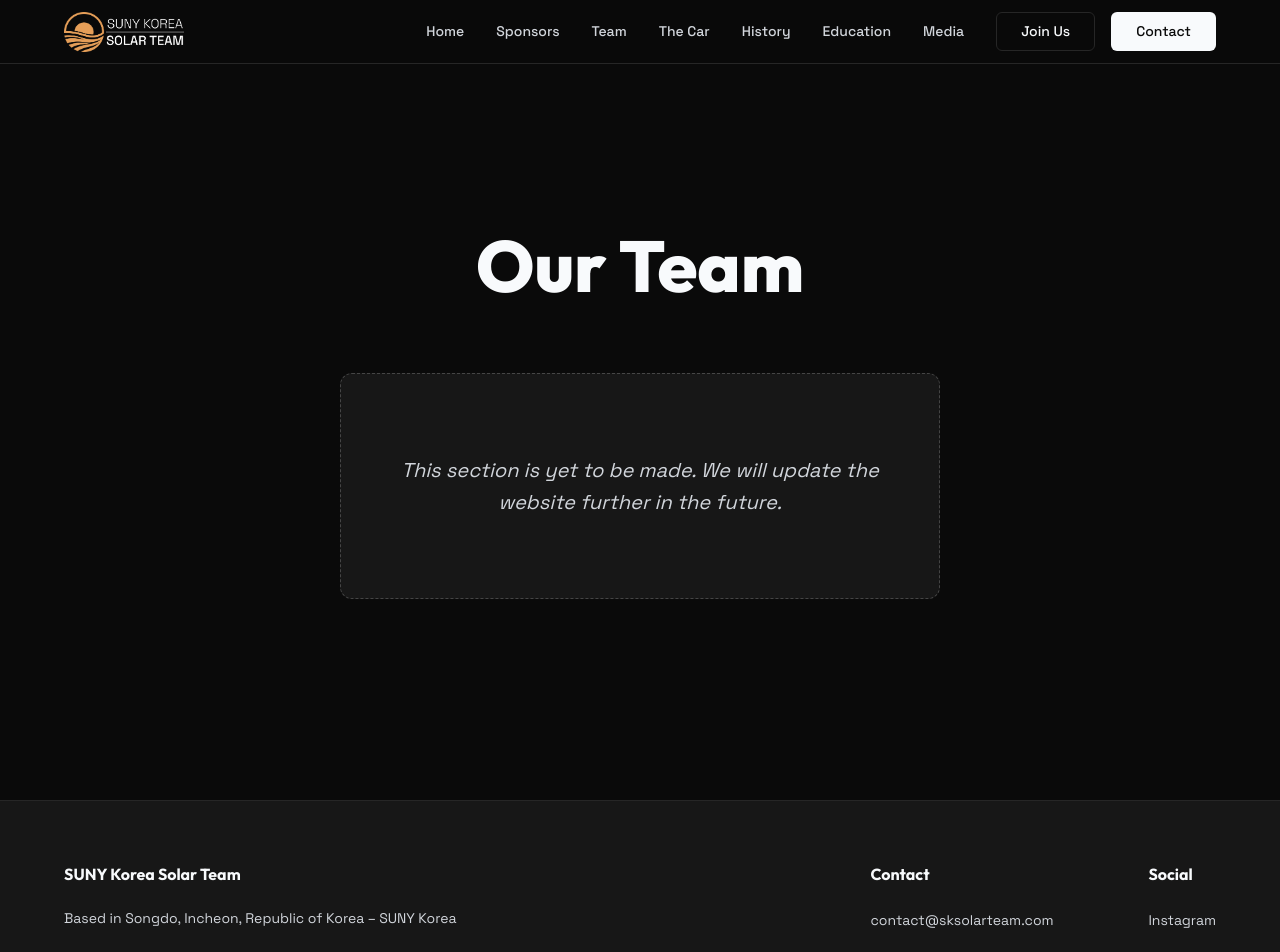
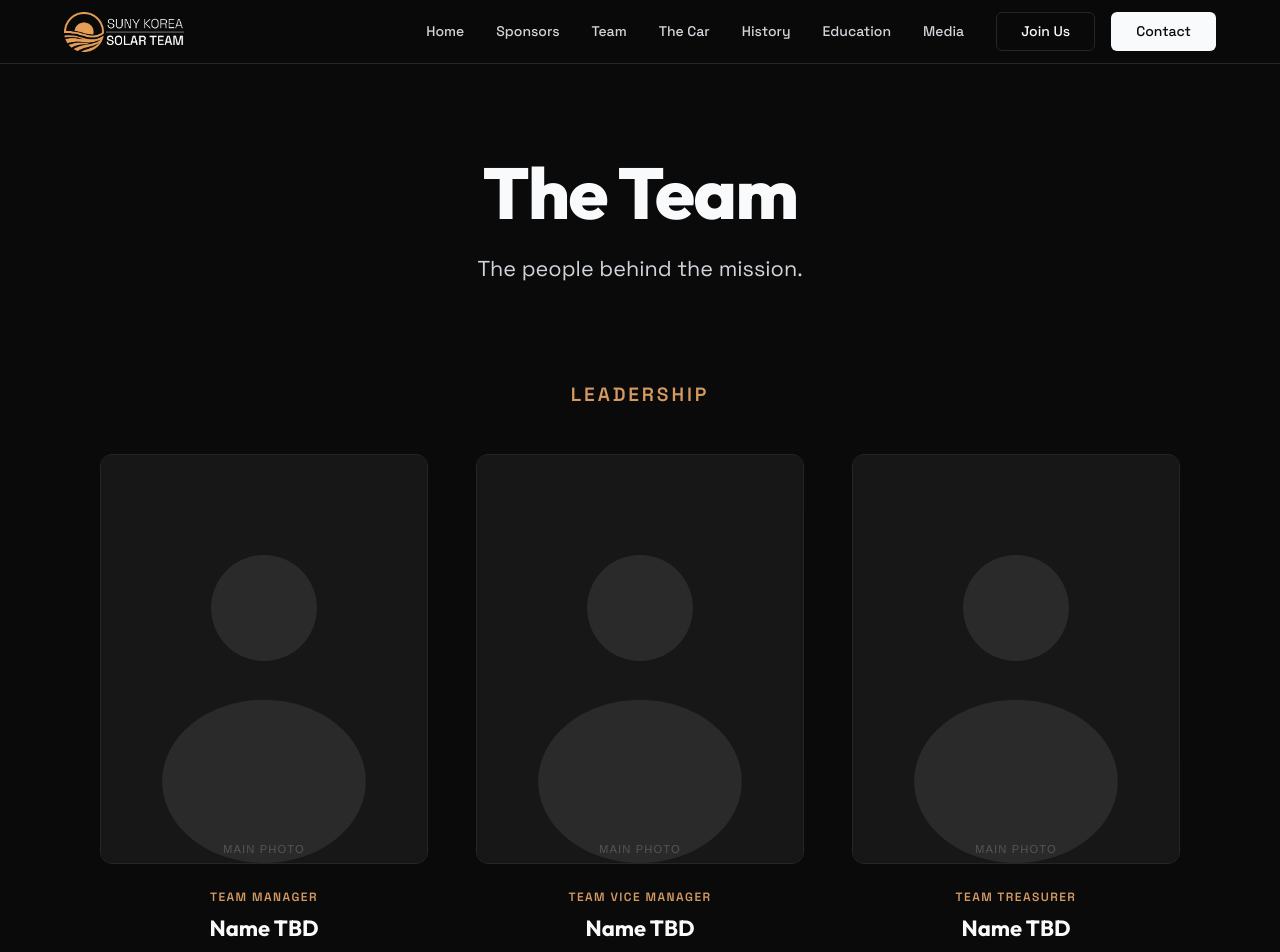
Before and after one commit to sunykoreasolarteam/website, a Next.js app: page /team in a window 1280 px wide. Shown: the top 952 px of the page. Built offline with nearby package versions, Linux system fonts and the light colour scheme.

Commit message:
feat: update Team page with leadership cards and dual-photo hover effect

```diff
--- a/src/app/team/Team.css
+++ b/src/app/team/Team.css
@@ -1,19 +1,19 @@
+/* ──────────────────────────────────────────────
+   Team Page
+   ────────────────────────────────────────────── */
+
 .team-page {
-  padding-top: 150px; /* Force clears the fixed navigation bar */
+  padding-top: 150px;
   padding-bottom: var(--space-16);
   min-height: 100vh;
   background-color: var(--color-bg-primary);
   color: var(--color-text-primary);
-  display: flex;
-  flex-direction: column;
 }
 
-.team-container {
-  flex: 1;
-  display: flex;
-  flex-direction: column;
-  align-items: center;
-  justify-content: center;
+/* Header */
+.team-header {
+  text-align: center;
+  margin-bottom: var(--space-12);
 }
 
 .team-page-title {
@@ -21,23 +21,153 @@
   font-size: clamp(3rem, 6vw, 4.5rem);
   font-weight: 800;
   color: var(--color-text-primary);
-  margin-bottom: var(--space-8);
+  margin-bottom: var(--space-2);
+  letter-spacing: -0.02em;
+}
+
+.team-page-subtitle {
+  font-size: clamp(1.125rem, 2vw, 1.35rem);
+  color: var(--color-text-secondary);
+  max-width: 500px;
+  margin: 0 auto;
+  line-height: 1.6;
+}
+
+/* Section Label */
+.team-section-label {
+  font-family: var(--font-sans);
+  font-size: clamp(1rem, 1.5vw, 1.25rem);
+  font-weight: 600;
+  text-transform: uppercase;
+  letter-spacing: 0.15em;
+  color: var(--color-accent-primary);
+  margin-bottom: var(--space-6);
   text-align: center;
 }
 
-.team-placeholder-box {
-  background-color: var(--color-bg-secondary);
-  border: 1px dashed rgba(255, 255, 255, 0.2);
-  border-radius: 12px;
-  padding: var(--space-10) var(--space-6);
-  max-width: 600px;
+/* Leadership Grid */
+.leadership-grid {
+  display: grid;
+  grid-template-columns: repeat(3, 1fr);
+  gap: var(--space-6);
+  max-width: 1080px;
+  margin: 0 auto;
+}
+
+/* Leader Card */
+.leader-card {
+  display: flex;
+  flex-direction: column;
+  align-items: center;
   text-align: center;
 }
 
-.team-placeholder-text {
-  font-size: 1.25rem;
-  line-height: 1.6;
+/* Photo Wrapper — hover crossfade */
+.leader-photo-wrapper {
+  position: relative;
+  width: 100%;
+  aspect-ratio: 4 / 5;
+  border-radius: 12px;
+  overflow: hidden;
+  background-color: var(--color-bg-secondary);
+  border: 1px solid var(--color-border);
+  margin: 0;
+  cursor: pointer;
+  transition: border-color 0.3s ease;
+}
+
+.leader-photo-wrapper:hover {
+  border-color: var(--color-accent-primary);
+}
+
+.leader-photo {
+  position: absolute;
+  top: 0;
+  left: 0;
+  width: 100%;
+  height: 100%;
+  object-fit: cover;
+  transition: opacity 0.4s ease;
+}
+
+.leader-photo--main {
+  opacity: 1;
+  z-index: 1;
+}
+
+.leader-photo--alt {
+  opacity: 0;
+  z-index: 2;
+}
+
+.leader-photo-wrapper:hover .leader-photo--main {
+  opacity: 0;
+}
+
+.leader-photo-wrapper:hover .leader-photo--alt {
+  opacity: 1;
+}
+
+/* Info block below photo */
+.leader-info {
+  display: flex;
+  flex-direction: column;
+  align-items: center;
+  gap: var(--space-1);
+  padding-top: var(--space-3);
+}
+
+.leader-role {
+  font-family: var(--font-sans);
+  font-size: 0.75rem;
+  font-weight: 600;
+  text-transform: uppercase;
+  letter-spacing: 0.12em;
+  color: var(--color-accent-primary);
+}
+
+.leader-name {
+  font-family: var(--font-display);
+  font-size: 1.375rem;
+  font-weight: 700;
+  color: var(--color-text-primary);
+  line-height: 1.3;
+}
+
+.leader-department {
+  font-size: 0.875rem;
   color: var(--color-text-secondary);
-  font-style: italic;
-  margin: 0;
+  font-weight: 400;
 }
+
+/* ── Responsive ───────────────────────────── */
+
+@media (max-width: 768px) {
+  .team-page {
+    padding-top: 120px;
+  }
+
+  .team-header {
+    margin-bottom: var(--space-8);
+  }
+
+  .leadership-grid {
+    grid-template-columns: 1fr;
+    max-width: 360px;
+    gap: var(--space-8);
+  }
+}
+
+@media (max-width: 480px) {
+  .leadership-grid {
+    max-width: 300px;
+  }
+}
+
+/* ── Reduced motion ───────────────────────── */
+@media (prefers-reduced-motion: reduce) {
+  .leader-photo,
+  .leader-photo-wrapper {
+    transition: none;
+  }
+}
--- a/src/app/team/page.jsx
+++ b/src/app/team/page.jsx
@@ -5,17 +5,78 @@ export const metadata = {
   description: 'Meet the multidisciplinary student engineers designing and building our solar racing vehicle.',
 };
 
+const leadership = [
+  {
+    id: 'team-manager',
+    role: 'Team Manager',
+    name: 'Name TBD',
+    department: 'Department TBD',
+    photoMain: '/assets/team/placeholder-main.svg',
+    photoAlt: '/assets/team/placeholder-alt.svg',
+  },
+  {
+    id: 'team-vice-manager',
+    role: 'Team Vice Manager',
+    name: 'Name TBD',
+    department: 'Department TBD',
+    photoMain: '/assets/team/placeholder-main.svg',
+    photoAlt: '/assets/team/placeholder-alt.svg',
+  },
+  {
+    id: 'team-treasurer',
+    role: 'Team Treasurer',
+    name: 'Name TBD',
+    department: 'Department TBD',
+    photoMain: '/assets/team/placeholder-main.svg',
+    photoAlt: '/assets/team/placeholder-alt.svg',
+  },
+];
+
 export default function Team() {
   return (
-    <div className="team-page">
-      <div className="container team-container">
-        <h1 className="team-page-title">Our Team</h1>
-        <div className="team-placeholder-box">
-          <p className="team-placeholder-text">
-            This section is yet to be made. We will update the website further in the future.
+    <main className="team-page">
+      <div className="container">
+        <header className="team-header">
+          <h1 className="team-page-title">The Team</h1>
+          <p className="team-page-subtitle">
+            The people behind the mission.
           </p>
-        </div>
+        </header>
+
+        <section className="team-leadership" aria-label="Team Leadership">
+          <h2 className="team-section-label">Leadership</h2>
+          <div className="leadership-grid">
+            {leadership.map((member) => (
+              <article key={member.id} className="leader-card" id={member.id}>
+                <figure className="leader-photo-wrapper">
+                  <img
+                    src={member.photoMain}
+                    alt={`${member.name} — ${member.role}`}
+                    className="leader-photo leader-photo--main"
+                    loading="lazy"
+                    width={320}
+                    height={400}
+                  />
+                  <img
+                    src={member.photoAlt}
+                    alt={`${member.name} — alternate photo`}
+                    className="leader-photo leader-photo--alt"
+                    loading="lazy"
+                    width={320}
+                    height={400}
+                    aria-hidden="true"
+                  />
+                </figure>
+                <figcaption className="leader-info">
+                  <span className="leader-role">{member.role}</span>
+                  <h3 className="leader-name">{member.name}</h3>
+                  <span className="leader-department">{member.department}</span>
+                </figcaption>
+              </article>
+            ))}
+          </div>
+        </section>
       </div>
-    </div>
+    </main>
   );
 }
```
Also changed, not shown: public/assets/team/placeholder-alt.svg (added), public/assets/team/placeholder-main.svg (added).
